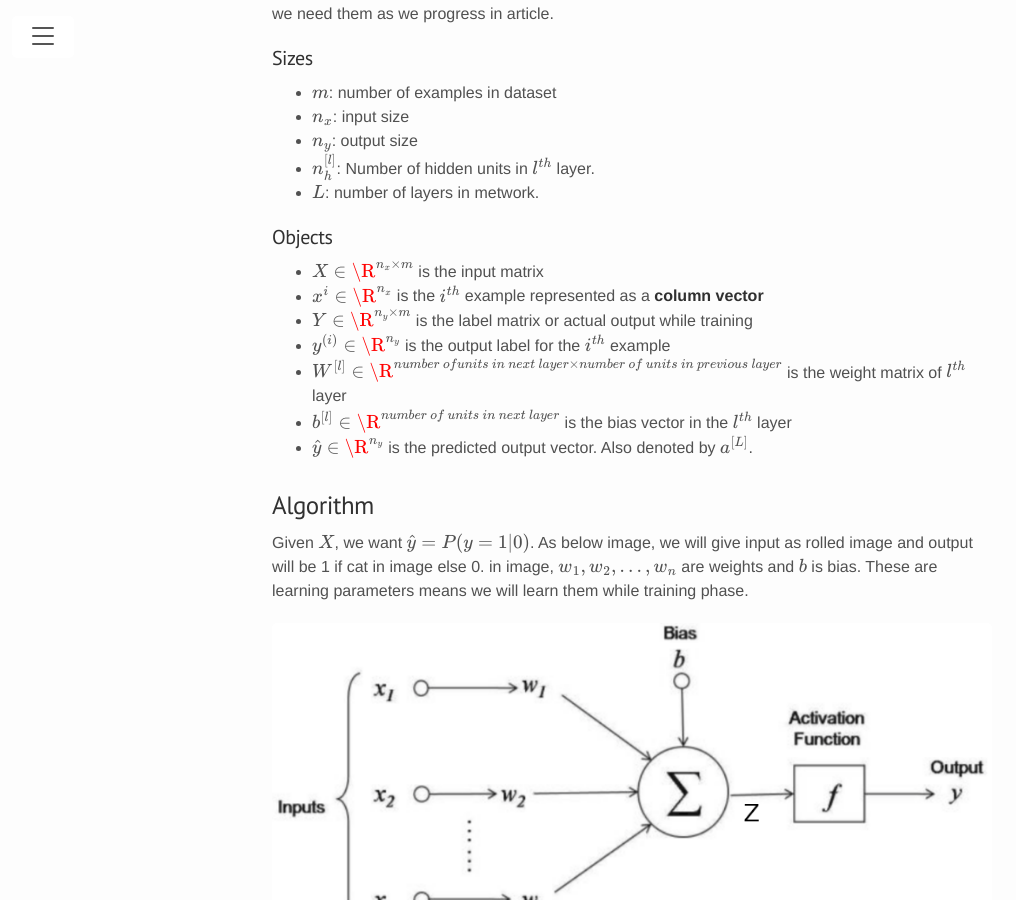
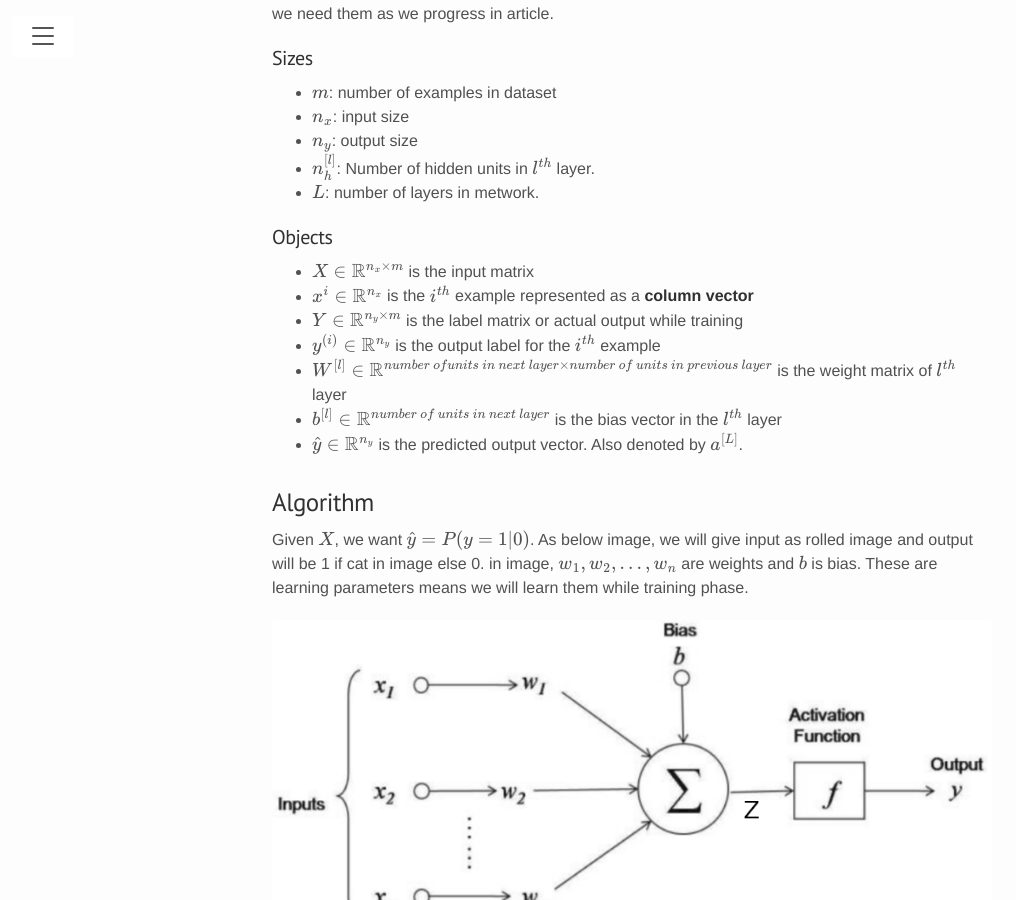
Before and after one commit to PSKP-95/pskp-95.github.io, a Jekyll site: the page built from _posts/2020-04-24-neural-network-and-deep-learning.md, in a window 1280 px wide and 900 px high, scrolled down 1573 px. Shown: the whole window, without its empty margins (8-1024 px from the left). Built offline with Jekyll 4.4.1, drawn with Linux system fonts in a browser that asks for light colours; nearby versions of some CDN libraries; comment, search, counter and statistics services are not loaded.

Commit message:
neural network

```diff
--- a/_posts/2020-04-24-neural-network-and-deep-learning.md
+++ b/_posts/2020-04-24-neural-network-and-deep-learning.md
@@ -41,13 +41,13 @@ We will see all notation in basic neural network. some of them are not used in l
 
 #### Objects
 
- - \\(X \in \R^{n_x \times m}\\) is the input matrix
- - \\(x^i \in \R^{n_x}\\) is the \\(i^{th}\\) example represented as a **column vector**
- - \\(Y \in \R^{n_y \times m}\\) is the label matrix or actual output while training
- - \\(y^{(i)} \in \R^{n_y}\\) is the output label for the \\(i^{th}\\) example
- - \\(W^{[l]} \in \R^{number \space of units \space in\space next\space layer \times number\space of\space units\space in\space previous\space layer}\\) is the weight matrix of \\(l^{th}\\) layer
- - \\(b^{[l]} \in \R^{number\space of\space units\space in\space next\space layer} \\) is the bias vector in the \\(l^{th}\\) layer
- - \\(\hat{y} \in \R^{n_y} \\) is the predicted output vector. Also denoted by \\(a^{[L]}\\).
+ - \\(X \in \mathbb{R}^{n_x \times m}\\) is the input matrix
+ - \\(x^i \in \mathbb{R}^{n_x}\\) is the \\(i^{th}\\) example represented as a **column vector**
+ - \\(Y \in \mathbb{R}^{n_y \times m}\\) is the label matrix or actual output while training
+ - \\(y^{(i)} \in \mathbb{R}^{n_y}\\) is the output label for the \\(i^{th}\\) example
+ - \\(W^{[l]} \in \mathbb{R}^{number \space of units \space in\space next\space layer \times number\space of\space units\space in\space previous\space layer}\\) is the weight matrix of \\(l^{th}\\) layer
+ - \\(b^{[l]} \in \mathbb{R}^{number\space of\space units\space in\space next\space layer} \\) is the bias vector in the \\(l^{th}\\) layer
+ - \\(\hat{y} \in \mathbb{R}^{n_y} \\) is the predicted output vector. Also denoted by \\(a^{[L]}\\).
 
 ### Algorithm
 
```
